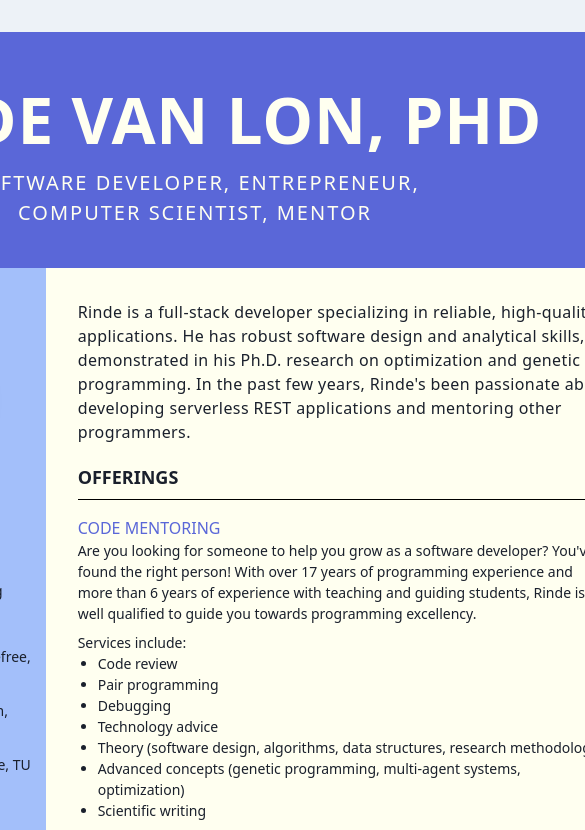
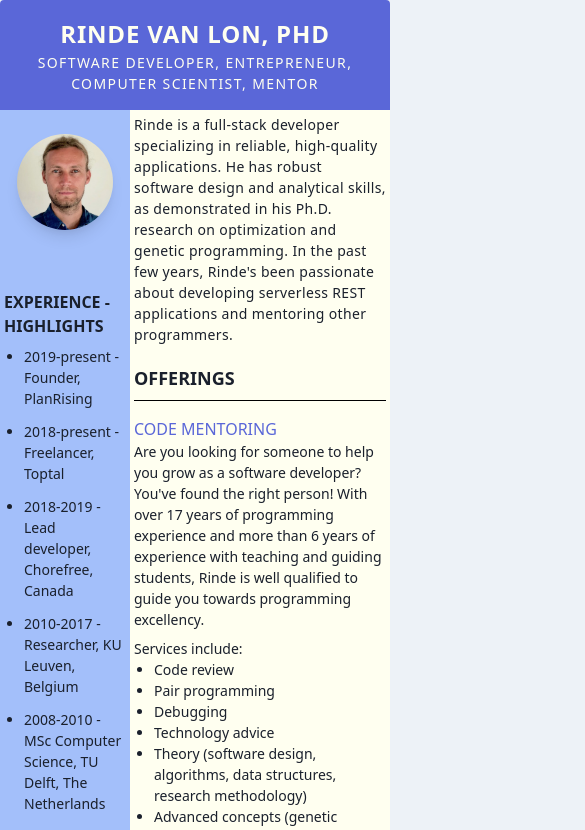
Before and after one commit to rinde/rinde.nl, a Next.js app: page / in a window 390 px wide. Shown: the top 830 px of the page, 585 px wide, since content can reach past the window. Built offline with nearby package versions, Linux system fonts and the light colour scheme.

Commit message:
mobile tweaks

```diff
--- a/pages/index.tsx
+++ b/pages/index.tsx
@@ -6,22 +6,22 @@ import { faGithub, faLinkedin, faStackOverflow } from "@fortawesome/free-brands-
 import Head from "next/head";
 
 const Home: NextPage<{ userAgent: string }> = ({ userAgent }) => (
-  <div className="w-full flex justify-center">
+  <div className=" flex justify-center">
     <Head>
       <title>Rinde van Lon</title>
-      <meta name="viewport" content="initial-scale=1.0, width=device-width" />
+      {/* <meta name="viewport" content="initial-scale=1.0, width=device-width" /> */}
     </Head>
-    <div className="flex-none flex flex-grow-0 justify-top flex-col flex-wrap m-8 max-w-4xl rounded overflow-hidden bg-gray-100 shadow-lg">
-      <div className="bg-indigo-600 text-yellow-100 w-full text-center px-12 pb-10 pt-10 flex flex-wrap flex-col flex-grow-0 tracking-wider">
-        <div className="text-6xl font-bold uppercase">Rinde van Lon, PhD</div>
-        <div className="text-xl uppercase flex flex-col tracking-widest">
+    <div className=" flex  justify-top flex-col  md:m-8 max-w-4xl rounded overflow-hidden bg-gray-100 shadow-lg">
+      <div className="bg-indigo-600 text-yellow-100 w-full text-center px-2 md:px-12 pb-4 md:pb-10 pt-4 md:pt-10 flex flex-wrap flex-col flex-grow-0 tracking-wider">
+        <div className="text-2xl md:text-6xl font-bold uppercase">Rinde van Lon, PhD</div>
+        <div className="text-sm md:text-xl uppercase flex flex-col tracking-widest">
           <div>Software Developer, Entrepreneur,</div>
           <div>Computer Scientist, Mentor</div>
         </div>
       </div>
       <div className="flex flex-row flex-grow w-full justify-center text-gray-900">
-        <div className="bg-indigo-300 w-1/3 pl-2 pr-2 py-2 flex flex-col">
-          <div className="w-48 h-48 rounded-full overflow-hidden self-center m-5 shadow-lg">
+        <div className="bg-indigo-300 w-1/3  p-1 md:p-2 flex flex-col">
+          <div className="w-24 md:w-48 h-24 md:h-48 rounded-full overflow-hidden self-center m-5 shadow-lg">
             <img className="object-contain" src="./rinde-headshot.jpg" />
           </div>
           <div className="mt-10">
@@ -40,8 +40,8 @@ const Home: NextPage<{ userAgent: string }> = ({ userAgent }) => (
             </ul>
           </div>
         </div>
-        <div className="w-2/3 p-8 bg-yellow-100">
-          <div className="mb-5 tracking-wide">
+        <div className="w-2/3 p-1 md:p-8 bg-yellow-100">
+          <div className="mb-5 tracking-wide text-sm md:text-base">
             Rinde is a full-stack developer specializing in reliable, high-quality applications. He
             has robust software design and analytical skills, as demonstrated in his Ph.D. research
             on optimization and genetic programming. In the past few years, Rinde's been passionate
```
Also changed, not shown: 2 other files (tests, documents, lock files or other folders).
